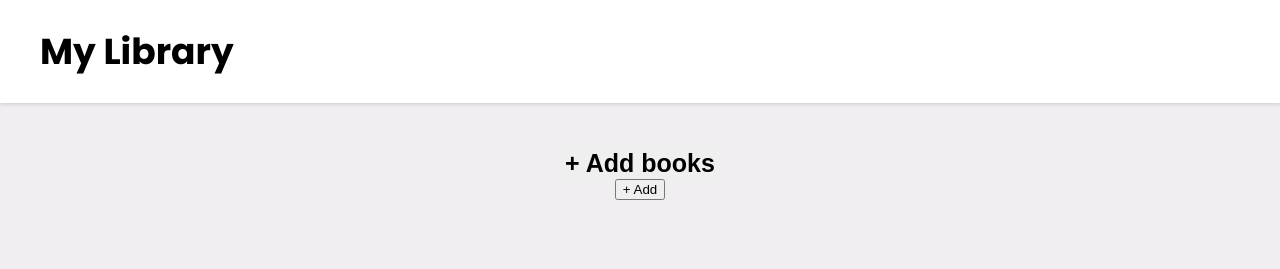
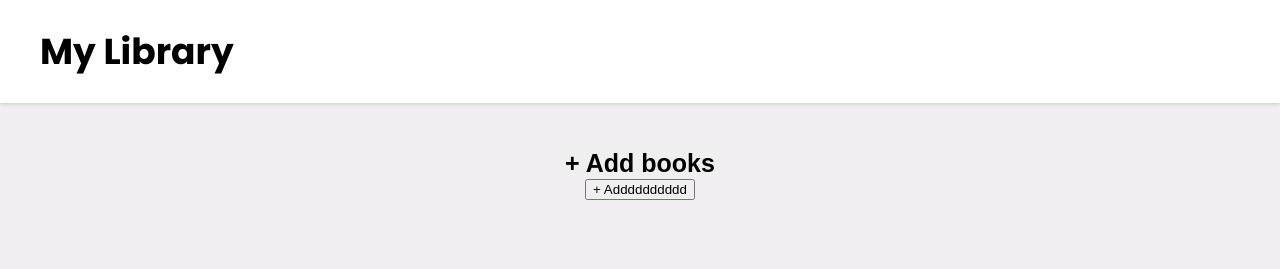
Before and after one commit to Exquisite7/library, a plain HTML site: page index.html in a window 1280 px wide. Shown: the top 269 px of the page. Drawn offline with Linux system fonts and the light colour scheme.

Commit message:
initial commit

```diff
--- a/index.html
+++ b/index.html
@@ -19,7 +19,7 @@
       </div>
     </header>
     <button id="newBook">+ Add books</button>
-    <button id="oldBook">+ Add</button>
+    <button id="oldBook">+ Adddddddddd</button>
     <dialog id="formContainer">
         <button id="closeDialog" class="close-button">x</button>
         <form id="bookForm" method="dialog">
```
